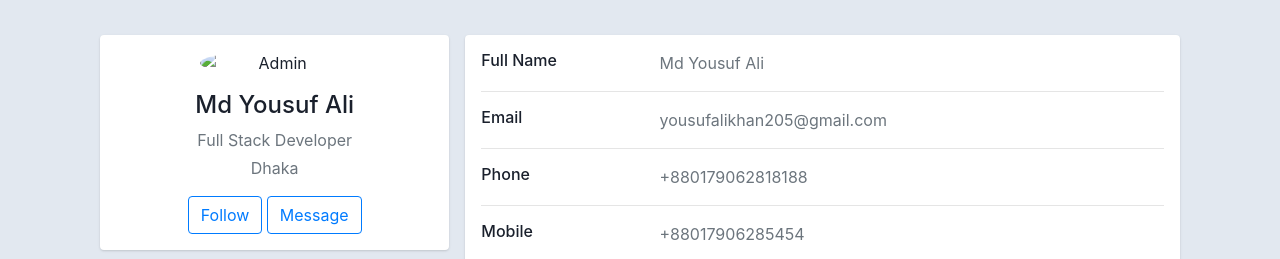
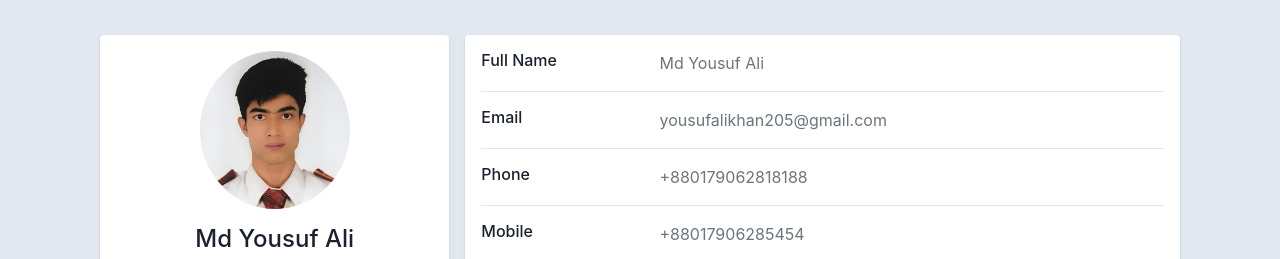
Before and after one commit to yousufali8180/our-protfolio, a plain HTML site: page index.html in a window 1280 px wide. Shown: the top 259 px of the page. Drawn offline with nearby package versions, Linux system fonts and the light colour scheme.

Commit message:
Update index.html

```diff
--- a/index.html
+++ b/index.html
@@ -16,7 +16,7 @@
                   <div class="card">
                     <div class="card-body">
                       <div class="d-flex flex-column align-items-center text-center">
-                        <img src="img/1.jpg" alt="Admin" class="rounded-circle" width="150">
+                        <img src="1.jpg" alt="Admin" class="rounded-circle" width="150">
                         <div class="mt-3">
                           <h4>Md Yousuf Ali</h4>
                           <p class="text-secondary mb-1">Full Stack Developer</p>
```
